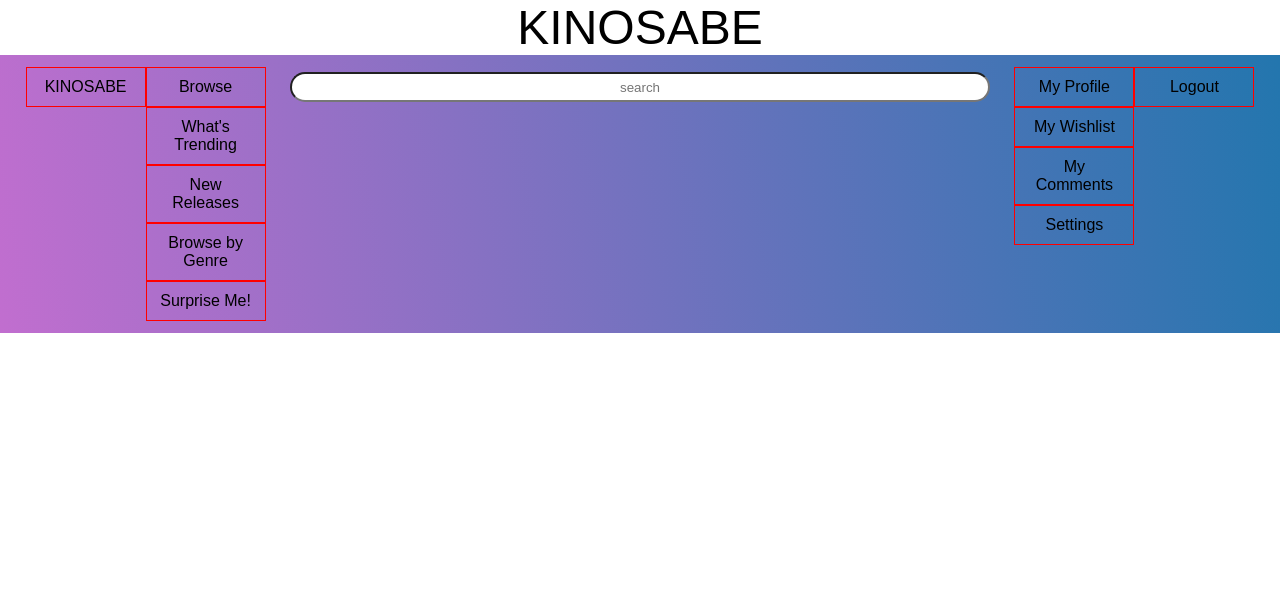
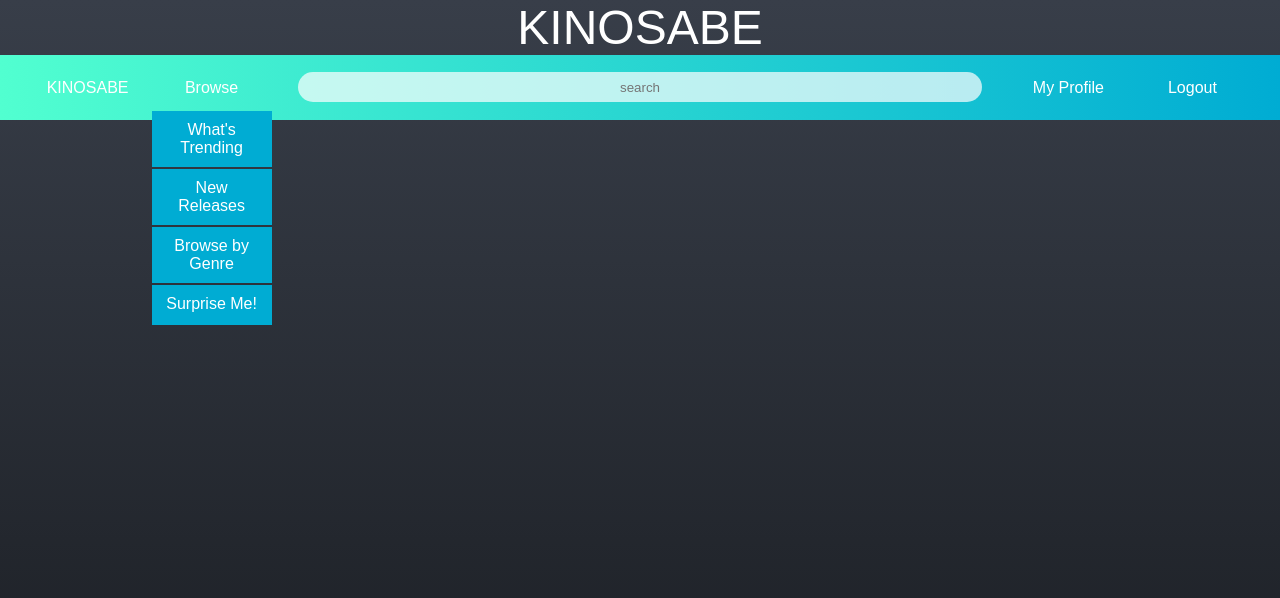
Before and after one commit to KellyRYoung/Kinosabe-Front-End, an Angular app in the folder Kinosabe/: page / in a window 1280 px wide. Both pictures are taken after a click on the link "Browse". Shown: the top 598 px of the page. Built offline with nearby package versions, Linux system fonts and the light colour scheme.

Commit message:
working on responsiveness of navbar

```diff
--- a/Kinosabe/src/app/app.component.html
+++ b/Kinosabe/src/app/app.component.html
@@ -1,4 +1,3 @@
 <app-header></app-header>
 <app-navbar></app-navbar>
-
 <router-outlet></router-outlet>
--- a/Kinosabe/src/app/navbar/navbar.component.css
+++ b/Kinosabe/src/app/navbar/navbar.component.css
@@ -1,5 +1,33 @@
 /*
-------------------------------------------------------------
+
+    NOTE: rgba(?,?,?,?)
+            first ? is red value (0-255)
+            second ? is green value (0-255)
+            third ? is blue value (0-255)
+            fourth ? is "alpha" (0-1)
+                - controls the opacity/transparency
+                - 0 is invisible
+                - 0.5 is 50% opacity
+                - 1 is 100% opaque/visible
+
+            So, you'll see me using the rgba() a lot instead of #RRGGBB,
+                because then if I want to change the opacity, I only have
+                to change the last number.
+
+    Colors:
+    Turquoise:      #51FFD0
+                    rgba(81,255,208,1)
+    Cerulean:       #00ACD3
+                    rgba(0,172,211,1)
+    Electric Blue:  #27EEFF
+                    rgba(39,238,255,1)
+    Gray:           #383E49
+                    rgba(56,62,73,1)
+    Black:          #191C21
+                    rgba(25,28,33,1)
+
+-------------------------------------------------------------------------
+-------------------------------------------------------------------------
     CODE FOR MOBILE MENU (vertical)
 */
 nav {
@@ -7,20 +35,19 @@ nav {
     display: flex;
     flex-direction: column;
     padding: 12px 2%;
-    height: 70px;
-    background-image: linear-gradient(260deg, #2376ae 0%, #c16ecf   100%);
+    height: auto;
+    background-image: linear-gradient(to left, rgba(0,172,211,1), rgba(81,255,208,1));
     align-self: center;
     width: 30%;
-    height: auto;
     position: fixed;
     overflow: auto;
 }
+
 #search-div {
     display: none;
 }
 a {
     display: block;
-    border: 1px solid red;
     padding: 0 5%;
     flex-basis: 150px;
     min-height: 40px;
@@ -48,8 +75,8 @@ a:active {
         flex-direction: row;
         justify-content: space-between;
         width: 100%;
-        /* height: 70px; */
-        /* overflow: visible; */
+        height: 65px;
+        overflow: visible;
 
     }
     nav>div>a, nav>div>div>a {
@@ -69,5 +96,9 @@ a:active {
     .nav-link {
         min-width: 120px;
         padding: 10px;
+        margin: 2px;
+    }
+    .dropdown-links .nav-link {
+        background-color: rgba(0,172,211,1);
     }
 }
--- a/Kinosabe/src/app/navbar/navbar.component.html
+++ b/Kinosabe/src/app/navbar/navbar.component.html
@@ -30,8 +30,8 @@
   <div id="nav-left">
     <a id="logo" class="nav-link">{{siteName | uppercase}}</a>
     <div class="dropdown">
-      <a class="nav-link" (click)="toggleDropdown()">{{navLinksLeftParent}}</a>
-      <div class="dropdown-links" *ngIf="dropdownVisible">
+      <a class="nav-link" (click)="toggleDropdownL()">{{navLinksLeftParent}}</a>
+      <div class="dropdown-links" *ngIf="dropdownVisibleL">
         <a class="nav-link" *ngFor="let leftLink of navLinksLeft">{{leftLink}}</a>
       </div>
     </div>
@@ -43,8 +43,8 @@
     <img *ngIf="currentUserPicUrl" src="{{currentUserPicUrl}}" alt="{{currentUser.username}}'s profile picture'">
     <a class="nav-link" *ngIf="!currentUser">Login</a>
     <div class="dropdown">
-      <a class="nav-link" *ngIf="currentUser" (click)="toggleDropdown()">{{navLinksRightParent}}</a>
-      <div class="dropdown-links" *ngIf="dropdownVisible">
+      <a class="nav-link" *ngIf="currentUser" (click)="toggleDropdownR()">{{navLinksRightParent}}</a>
+      <div class="dropdown-links" *ngIf="dropdownVisibleR">
         <a class="nav-link" *ngFor="let rightLink of navLinksRight">{{rightLink}}</a>
       </div>
     </div>
--- a/Kinosabe/src/app/navbar/navbar.component.ts
+++ b/Kinosabe/src/app/navbar/navbar.component.ts
@@ -7,7 +7,8 @@ import { Component, OnInit } from '@angular/core';
 })
 export class NavbarComponent implements OnInit {
 
-  dropdownVisible=false;
+  dropdownVisibleL=false;
+  dropdownVisibleR=false;
 
   currentUser= {
     username: "krydrita"
@@ -20,11 +21,19 @@ export class NavbarComponent implements OnInit {
   navLinksRightParent = "My Profile";
   navLinksRight = ["My Wishlist", "My Comments", "Settings"];
 
-  toggleDropdown() {
-    if (!this.dropdownVisible) {
-      this.dropdownVisible=true;
+  toggleDropdownL() {
+    if (!this.dropdownVisibleL) {
+      this.dropdownVisibleL=true;
     } else {
-      this.dropdownVisible=false;
+      this.dropdownVisibleL=false;
+    }
+  }
+
+  toggleDropdownR() {
+    if (!this.dropdownVisibleR) {
+      this.dropdownVisibleR=true;
+    } else {
+      this.dropdownVisibleR=false;
     }
   }
 
--- a/Kinosabe/src/styles.css
+++ b/Kinosabe/src/styles.css
@@ -1,11 +1,43 @@
-/* You can add global styles to this file, and also import other style files */
+/*
+
+    NOTE: rgba(?,?,?,?)
+            first ? is red value (0-255)
+            second ? is green value (0-255)
+            third ? is blue value (0-255)
+            fourth ? is "alpha" (0-1)
+                - controls the opacity/transparency
+                - 0 is invisible
+                - 0.5 is 50% opacity
+                - 1 is 100% opaque/visible
+
+            So, you'll see me using the rgba() a lot instead of #RRGGBB,
+                because then if I want to change the opacity, I only have
+                to change the last number.
+
+    Colors:
+    Turquoise:      #51FFD0
+                    rgba(81,255,208,1)
+    Cerulean:       #00ACD3
+                    rgba(0,172,211,1)
+    Electric Blue:  #27EEFF
+                    rgba(39,238,255,1)
+    Gray:           #383E49
+                    rgba(56,62,73,1)
+    Black:          #191C21
+                    rgba(25,28,33,1)
+
+*/
 * {
     margin: 0;
     padding: 0;
     box-sizing: border-box;
 }
 body {
+    width: 100vw;
+    height: 100vh;
     font-family: sans-serif;
+    color: rgba(255,255,255,1);
+    background-image: linear-gradient(rgba(56,62,73,1),rgba(25,28,33,1))
 }
 
 ul {
@@ -15,4 +47,9 @@ input[type="text"], input[type="password"], input[type="email"] {
     border-radius: 30px;
     text-align: center;
     min-height: 25px;
+    border: none;
+    background-color: rgba(255,255,255,0.7);
 }
+input[type="text"]:hover, input[type="password"]:hover, input[type="email"]:hover {
+    background-color: rgba(255,255,255,1);
+}
```
